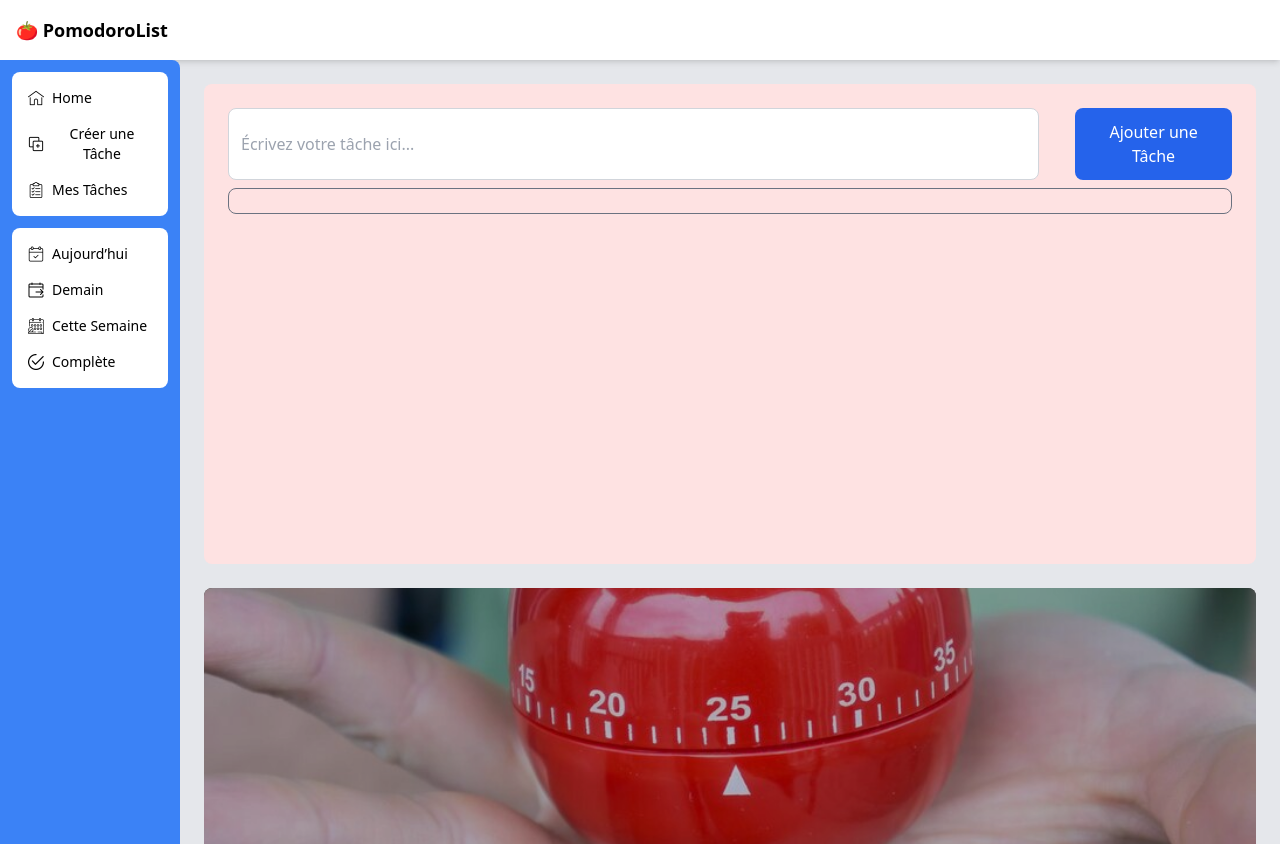
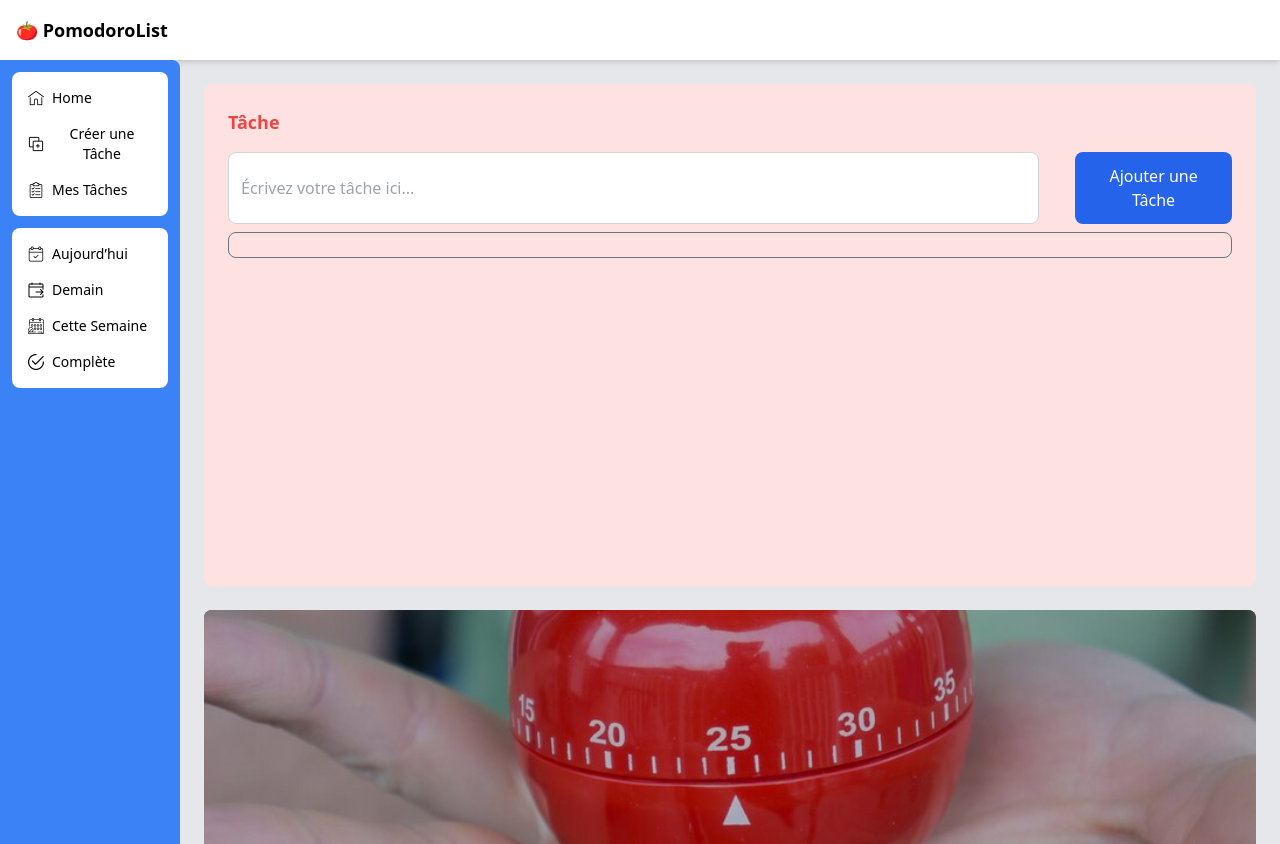
Before and after one commit to YoussefAitRais/productivity, a plain HTML site: page index copy.html in a window 1280 px wide. Shown: the top 844 px of the page. Drawn offline with nearby package versions, Linux system fonts and the light colour scheme.

Commit message:
last uodates

```diff
--- a/index copy.html
+++ b/index copy.html
@@ -66,17 +66,17 @@
                 <div class="bg-red-100 p-6 rounded-lg flex flex-col justify-start h-full">
 
 
-                    <!-- <div class="flex justify-between items-center mb-4">
+                    <div class="flex justify-between items-center mb-4">
                         <label class="text-red-500 font-semibold text-lg">Tâche</label>
-                        <div class="space-x-2 flex">
+                        <!-- <div class="space-x-2 flex">
                             <button class="bg-yellow-500 text-white p-3 rounded-full">
                                 <img src="Assets/icone/edit.png" alt="Modifier" class="w-5 h-5">
                             </button>
                             <button class="bg-red-500 text-white p-3 rounded-full">
                                 <img src="Assets/icone/delete.png" alt="Supprimer" class="w-5 h-5">
                             </button>
-                        </div>
-                    </div> -->
+                        </div> -->
+                    </div>
 
 
                     <div class="flex gap-9">
```
Also changed, not shown: Js/main.js (line endings or trailing spaces).
